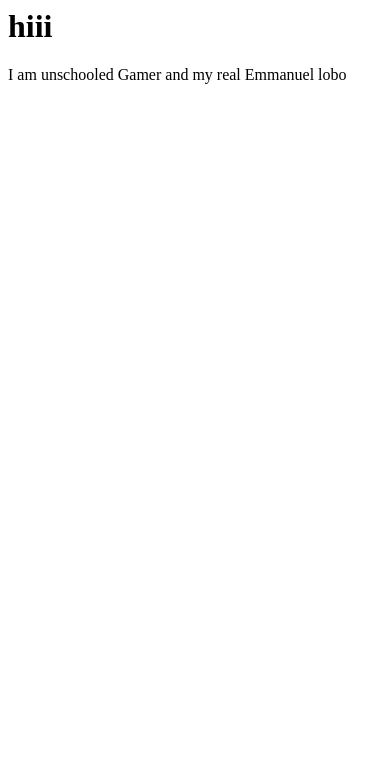
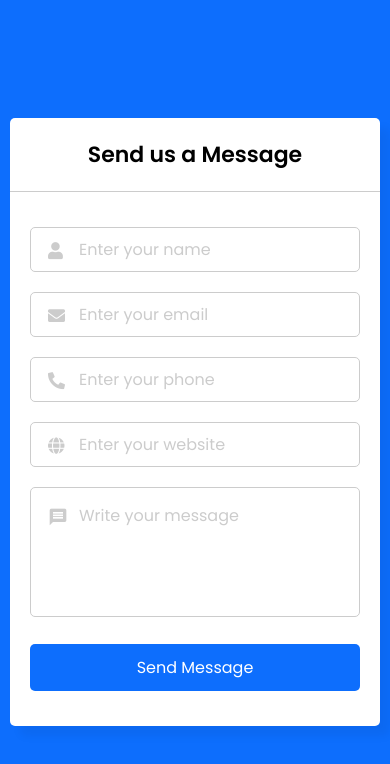
Before and after one commit to UnschooledGamer/vsc, a plain HTML site: page index.html in a window 390 px wide. Drawn offline with Linux system fonts and the light colour scheme.

Commit message:
Add files via upload

```diff
--- a/index.html
+++ b/index.html
@@ -1,12 +1,50 @@
+<!DOCTYPE html>
+<!-- Coding By CodingNepal - youtube.com/codingnepal -->
 <html lang="en">
 <head>
-    <meta charset="UTF-8">
-    <meta http-equiv="X-UA-Compatible" content="IE=edge">
-    <meta name="viewport" content="width=device-width, initial-scale=1.0">
-    <title>UG website</title>
+  <meta charset="UTF-8">
+  <meta name="viewport" content="width=device-width, initial-scale=1.0">
+  <title>Contact Form | CodingNepal</title>
+  <link rel="stylesheet" href="style.css">
+  <link rel="stylesheet" href="https://fonts.googleapis.com/icon?family=Material+Icons">
+  <link rel="stylesheet" href="https://cdnjs.cloudflare.com/ajax/libs/font-awesome/5.15.3/css/all.min.css"/>
 </head>
 <body>
-   <h1>hiii</h1>
-   <p>I am unschooled Gamer and my real Emmanuel lobo</p>
+  <div class="wrapper">
+    <header>Send us a Message</header>
+    <form action="#">
+      <div class="dbl-field">
+        <div class="field">
+          <input type="text" name="name" placeholder="Enter your name">
+          <i class='fas fa-user'></i>
+        </div>
+        <div class="field">
+          <input type="text" name="email" placeholder="Enter your email">
+          <i class='fas fa-envelope'></i>
+        </div>
+      </div>
+      <div class="dbl-field">
+        <div class="field">
+          <input type="text" name="phone" placeholder="Enter your phone">
+          <i class='fas fa-phone-alt'></i>
+        </div>
+        <div class="field">
+          <input type="text" name="website" placeholder="Enter your website">
+          <i class='fas fa-globe'></i>
+        </div>
+      </div>
+      <div class="message">
+        <textarea placeholder="Write your message" name="message"></textarea>
+        <i class="material-icons">message</i>
+      </div>
+      <div class="button-area">
+        <button type="submit">Send Message</button>
+        <span></span>
+      </div>
+    </form>
+  </div>
+
+  <script src="script.js"></script>
+
 </body>
 </html>
--- /dev/null
+++ b/script.js
@@ -0,0 +1,30 @@
+const form = document.querySelector("form"),
+statusTxt = form.querySelector(".button-area span");
+
+form.onsubmit = (e)=>{
+  e.preventDefault();
+  statusTxt.style.color = "#0D6EFD";
+  statusTxt.style.display = "block";
+  statusTxt.innerText = "Sending your message...";
+  form.classList.add("disabled");
+
+  let xhr = new XMLHttpRequest();
+  xhr.open("POST", "message.php", true);
+  xhr.onload = ()=>{
+    if(xhr.readyState == 4 && xhr.status == 200){
+      let response = xhr.response;
+      if(response.indexOf("Email and message field is required!") != -1 || response.indexOf("Enter a valid email address!") != -1 || response.indexOf("Sorry, failed to send your message!") != -1){
+        statusTxt.style.color = "red";
+      }else{
+        form.reset();
+        setTimeout(()=>{
+          statusTxt.style.display = "none";
+        }, 3000);
+      }
+      statusTxt.innerText = response;
+      form.classList.remove("disabled");
+    }
+  }
+  let formData = new FormData(form);
+  xhr.send(formData);
+}
--- /dev/null
+++ b/style.css
@@ -0,0 +1,159 @@
+/* Import Google font - Poppins */
+@import url('https://fonts.googleapis.com/css2?family=Poppins:wght@400;500;600&display=swap');
+*{
+  margin: 0;
+  padding: 0;
+  box-sizing: border-box;
+  font-family: "Poppins", sans-serif;
+}
+body{
+  display: flex;
+  padding: 0 10px;
+  min-height: 100vh;
+  background: #0D6EFD;
+  align-items: center;
+  justify-content: center;
+}
+::selection{
+  color: #fff;
+  background: #0D6EFD;
+}
+.wrapper{
+  width: 715px;
+  background: #fff;
+  border-radius: 5px;
+  box-shadow: 10px 10px 10px rgba(0,0,0,0.05);
+}
+.wrapper header{
+  font-size: 22px;
+  font-weight: 600;
+  padding: 20px 30px;
+  border-bottom: 1px solid #ccc;
+}
+.wrapper form{
+  margin: 35px 30px;
+}
+.wrapper form.disabled{
+  pointer-events: none;
+  opacity: 0.7;
+}
+form .dbl-field{
+  display: flex;
+  margin-bottom: 25px;
+  justify-content: space-between;
+}
+.dbl-field .field{
+  height: 50px;
+  display: flex;
+  position: relative;
+  width: calc(100% / 2 - 13px);
+}
+.wrapper form i{
+  position: absolute;
+  top: 50%;
+  left: 18px;
+  color: #ccc;
+  font-size: 17px;
+  pointer-events: none;
+  transform: translateY(-50%);
+}
+form .field input,
+form .message textarea{
+  width: 100%;
+  height: 100%;
+  outline: none;
+  padding: 0 18px 0 48px;
+  font-size: 16px;
+  border-radius: 5px;
+  border: 1px solid #ccc;
+}
+.field input::placeholder,
+.message textarea::placeholder{
+  color: #ccc;
+}
+.field input:focus,
+.message textarea:focus{
+  padding-left: 47px;
+  border: 2px solid #0D6EFD;
+}
+.field input:focus ~ i,
+.message textarea:focus ~ i{
+  color: #0D6EFD;
+}
+form .message{
+  position: relative;
+}
+form .message i{
+  top: 30px;
+  font-size: 20px;
+}
+form .message textarea{
+  min-height: 130px;
+  max-height: 230px;
+  max-width: 100%;
+  min-width: 100%;
+  padding: 15px 20px 0 48px;
+}
+form .message textarea::-webkit-scrollbar{
+  width: 0px;
+}
+.message textarea:focus{
+  padding-top: 14px;
+}
+form .button-area{
+  margin: 25px 0;
+  display: flex;
+  align-items: center;
+}
+.button-area button{
+  color: #fff;
+  border: none;
+  outline: none;
+  font-size: 18px;
+  cursor: pointer;
+  border-radius: 5px;
+  padding: 13px 25px;
+  background: #0D6EFD;
+  transition: background 0.3s ease;
+}
+.button-area button:hover{
+  background: #025ce3;
+}
+.button-area span{
+  font-size: 17px;
+  margin-left: 30px;
+  display: none;
+}
+@media (max-width: 600px){
+  .wrapper header{
+    text-align: center;
+  }
+  .wrapper form{
+    margin: 35px 20px;
+  }
+  form .dbl-field{
+    flex-direction: column;
+    margin-bottom: 0px;
+  }
+  form .dbl-field .field{
+    width: 100%;
+    height: 45px;
+    margin-bottom: 20px;
+  }
+  form .message textarea{
+    resize: none;
+  }
+  form .button-area{
+    margin-top: 20px;
+    flex-direction: column;
+  }
+  .button-area button{
+    width: 100%;
+    padding: 11px 0;
+    font-size: 16px;
+  }
+  .button-area span{
+    margin: 20px 0 0;
+    text-align: center;
+  }
+}
```
Also changed, not shown: 1 other file.
